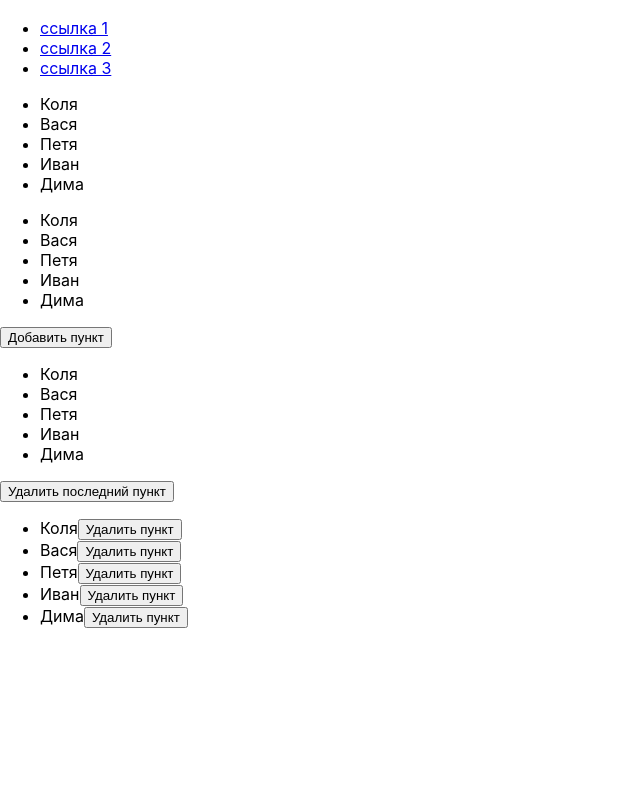
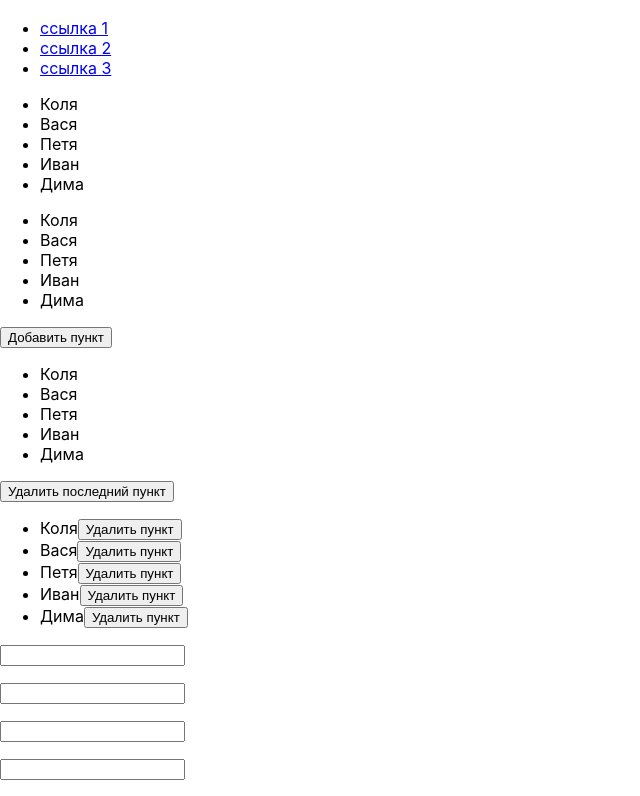
Before and after one commit to kate0n/JS-learing-tasks, a React (Create React App) app: page / in a window 1280 px wide. Shown: the part 456-1252 px from the top of the page, without its empty margins (0-640 px from the left). Before the commit the page ends 1100 px from the top, so only its background shows below. Built offline with nearby package versions, Linux system fonts and the light colour scheme.

Commit message:
Add 4 files Input.js

```diff
--- a/src/App.js
+++ b/src/App.js
@@ -1,4 +1,4 @@
-import React, { Component, Fragment } from 'react';
+import React, {Component, Fragment} from 'react';
 import Rendering from './tasks/Rendering';
 import Attributes from './tasks/Attributes';
 import OnCss from './tasks/OnCss';
@@ -13,26 +13,33 @@ import CyclesV3_1 from './tasks/CyclesV3_1';
 import CyclesV3_2 from "./tasks/CyclesV3_2";
 import CyclesV3_3 from "./tasks/CyclesV3_3";
 import CyclesV3_4 from "./tasks/CyclesV3_4";
-
+import Inputs from "./tasks/Inputs";
+import Input2 from "./tasks/Input2";
+import Input3 from "./tasks/Input3";
+import Input4 from "./tasks/Input4";
 
 class App extends Component {
     render() {
         return (
             <Fragment>
-        <Rendering />
-        <Attributes />
-        <OnCss />
-        <Condition />
+                <Rendering/>
+                <Attributes/>
+                <OnCss/>
+                <Condition/>
                 {/*<Cycles />*/}
-        <Methods />
-        <States />
-        <Form />
-        <CyclesV1 />
-        <CyclesV2 />
-        <CyclesV3_1 />
-        <CyclesV3_2 />
-        <CyclesV3_3 />
-        <CyclesV3_4 />
+                <Methods/>
+                <States/>
+                <Form/>
+                <CyclesV1/>
+                <CyclesV2/>
+                <CyclesV3_1/>
+                <CyclesV3_2/>
+                <CyclesV3_3/>
+                <CyclesV3_4/>
+                <Inputs/>
+                <Input2/>
+                <Input3/>
+                <Input4/>
             </Fragment>
         );
     }
--- /dev/null
+++ b/src/tasks/Input2.js
@@ -0,0 +1,17 @@
+import React, {Fragment} from 'react';
+
+const addText = () => {
+    let paragraph = document.getElementById('text2');
+    let textValue = document.getElementById('input2').value;
+    paragraph.innerHTML = textValue.toUpperCase();
+};
+
+const Inputs = () => (
+    <Fragment>
+
+        <input id={"input2"} type={"text"} onKeyUp={addText}/>
+        <p id={"text2"}></p>
+    </Fragment>
+);
+
+export default Inputs;
--- /dev/null
+++ b/src/tasks/Input3.js
@@ -0,0 +1,17 @@
+import React, {Fragment} from 'react';
+
+const addText = () => {
+    let paragraph = document.getElementById('text3');
+    let textValue = document.getElementById('input3').value;
+    paragraph.innerHTML = 2019 - textValue;
+};
+
+const Inputs = () => (
+    <Fragment>
+
+        <input id={"input3"} type={"text"} onKeyUp={addText}/>
+        <p id={"text3"}></p>
+    </Fragment>
+);
+
+export default Inputs;
--- /dev/null
+++ b/src/tasks/Input4.js
@@ -0,0 +1,27 @@
+import React, {Fragment} from 'react';
+
+const addText = () => {
+    let surname = document.getElementById('surname');
+    let firstname = document.getElementById('firstname');
+    let middlename = document.getElementById('middlename');
+    let textValue = document.getElementById('input4').value;
+
+    let arr = textValue.split(" ");
+    console.log(arr);
+
+    surname.innerHTML = arr[0];
+    firstname.innerHTML = arr[1];
+    middlename.innerHTML = arr[2];
+};
+
+const Inputs = () => (
+    <Fragment>
+
+        <input id={"input4"} type={"text"} onKeyUp={addText}/>
+        <p id={"surname"}></p>
+        <p id={"firstname"}></p>
+        <p id={"middlename"}></p>
+    </Fragment>
+);
+
+export default Inputs;
--- /dev/null
+++ b/src/tasks/Inputs.js
@@ -0,0 +1,17 @@
+import React, {Fragment} from 'react';
+
+const addText = () => {
+    let paragraph = document.getElementById('text');
+    let textValue = document.getElementById('input').value;
+    paragraph.innerHTML = textValue;
+};
+
+const Inputs = () => (
+    <Fragment>
+
+        <input id={"input"} type={"text"} onKeyUp={addText}/>
+        <p id={"text"}></p>
+    </Fragment>
+);
+
+export default Inputs;
```
Lines whose indentation alone changed are shown as unchanged.
